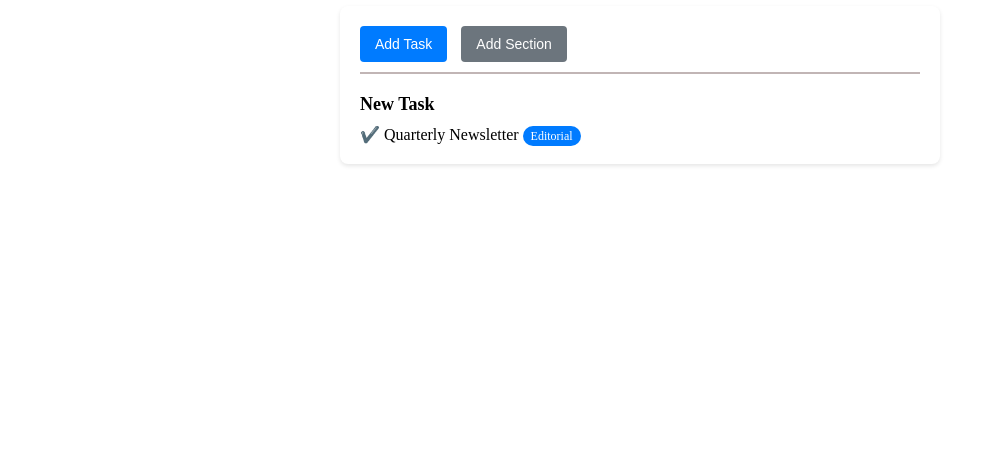
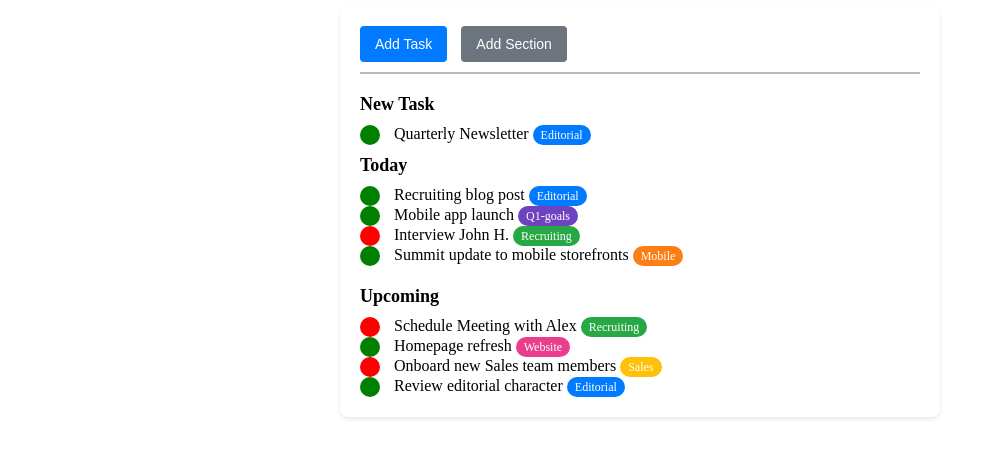
Before and after one commit to Jonathan-Ultini/html-css-toboolist, a plain HTML site: page index.html in a window 1280 px wide. Shown: the part 72-530 px from the top of the page, without its empty margins (0-1002 px from the left). Drawn offline with Linux system fonts and the light colour scheme.

Commit message:
add check & cross to list

```diff
--- a/css/style.css
+++ b/css/style.css
@@ -70,10 +70,23 @@ header{
 }
 
 .complete {
+    background-color: green;
     color: green;
 }
 
+.check-icon, .cross-icon{
+    display: inline-block;
+    width: 20px;
+    height: 20px;
+    border-radius: 50%;
+    text-align: center;
+    line-height: 20px;
+    font-size: 14px;
+    margin-right: 10px;
+}
+
 .incomplete {
+    background-color: red;
     color: red;
 }
 
@@ -88,3 +101,22 @@ header{
 .editorial {
     background-color: #007bff;
 }
+.q1-goals {
+    background-color: #6f42c1;
+}
+
+.recruiting {
+    background-color: #28a745;
+}
+
+.mobile {
+    background-color: #fd7e14;
+}
+
+.website {
+    background-color: #e83e8c;
+}
+
+.sales {
+    background-color: #ffc107;
+}
--- a/index.html
+++ b/index.html
@@ -28,8 +28,58 @@
                 <h2>New Task</h2>
                 <ul class="todo-list">
                     <li class="todo-item">
-                        <span class="todo-status complete">✔️</span>
+                        <span class="check-icon complete">&check;</span>
                         <span>Quarterly Newsletter</span>
+                        <span class="label editorial">Editorial</span>
+                    </li>
+                </ul>
+                <h2>Today</h2>
+                <ul class="todo-list">
+                    <li class="todo-item">
+                        <span class="check-icon complete">&check;</span>
+                        <span>Recruiting blog post</span>
+                        <span class="label editorial">Editorial</span>
+                    </li>
+
+                    <li class="todo-item">
+                        <span class="check-icon complete">&check;</span>
+                        <span>Mobile app launch</span>
+                        <span class="label q1-goals">Q1-goals</span>
+                    </li>
+                    <li class="todo-item">
+                        <span class="cross-icon incomplete">&cross;</span>
+                        <span>Interview John H.</span>
+                        <span class="label recruiting">Recruiting</span>
+                    </li>
+                    <li class="todo-item">
+                        <span class="check-icon complete">&check;</span>
+                        <span>Summit update to mobile storefronts</span>
+                        <span class="label mobile">Mobile</span>
+                    </li>
+                </ul>
+            </div>
+
+            <div class="todo-section">
+                <h2>Upcoming</h2>
+                <ul class="todo-list">
+                    <li class="todo-item">
+                        <span class="cross-icon incomplete">&cross;</span>
+                        <span>Schedule Meeting with Alex</span>
+                        <span class="label recruiting">Recruiting</span>
+                    </li>
+                    <li class="todo-item">
+                        <span class="check-icon complete">&check;</span>
+                        <span>Homepage refresh</span>
+                        <span class="label website">Website</span>
+                    </li>
+                    <li class="todo-item">
+                        <span class="cross-icon incomplete">&cross;</span>
+                        <span>Onboard new Sales team members</span>
+                        <span class="label sales">Sales</span>
+                    </li>
+                    <li class="todo-item">
+                        <span class="check-icon complete">&check;</span>
+                        <span>Review editorial character</span>
                         <span class="label editorial">Editorial</span>
                     </li>
                 </ul>
```
